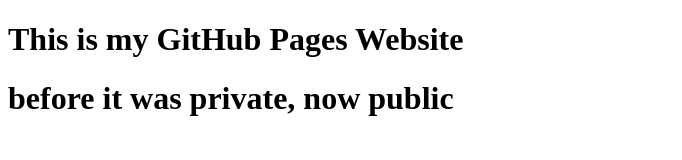
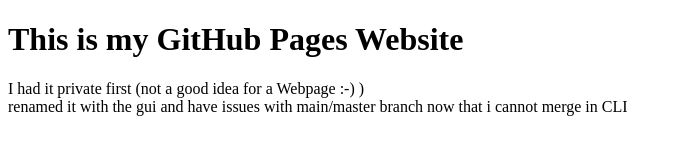
Before and after one commit to scorpio8/scorpio8.github.io, a plain HTML site: page index.html in a window 1280 px wide. Shown: the whole page, without its empty margins (0-682 px from the left). Drawn offline with Linux system fonts and the light colour scheme.

```diff
--- a/index.html
+++ b/index.html
@@ -7,6 +7,8 @@
 	</head>
 	<body>
         <h1>This is my GitHub Pages Website</h1>
-        <h1>before it was private, now public</h1>
+        <div>I had it private first (not a good idea for a Webpage :-) )</div>
+        <div>renamed it with the gui and have issues with main/master branch now that i cannot merge in CLI</div>
+
     </body>
 </html>
```
